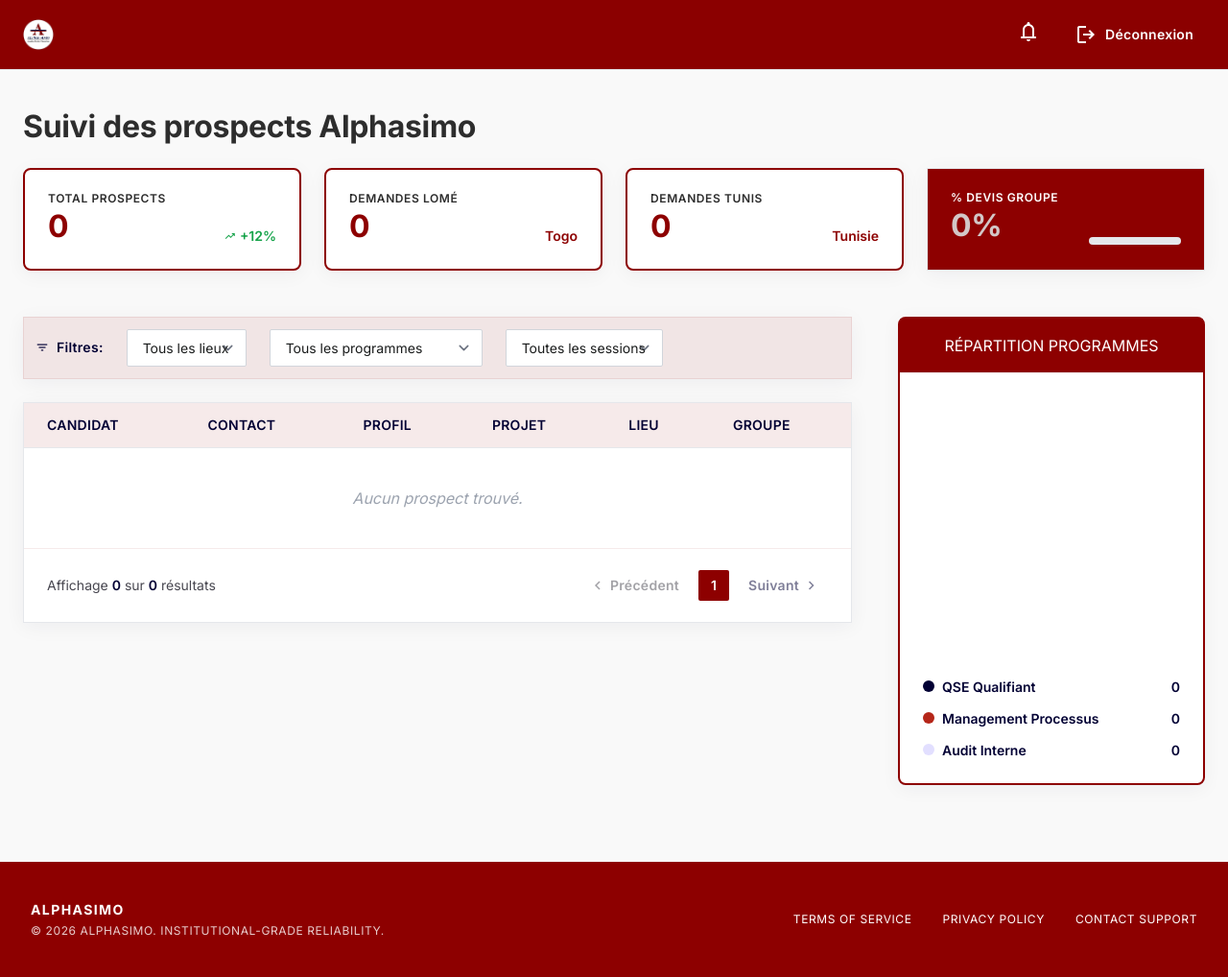
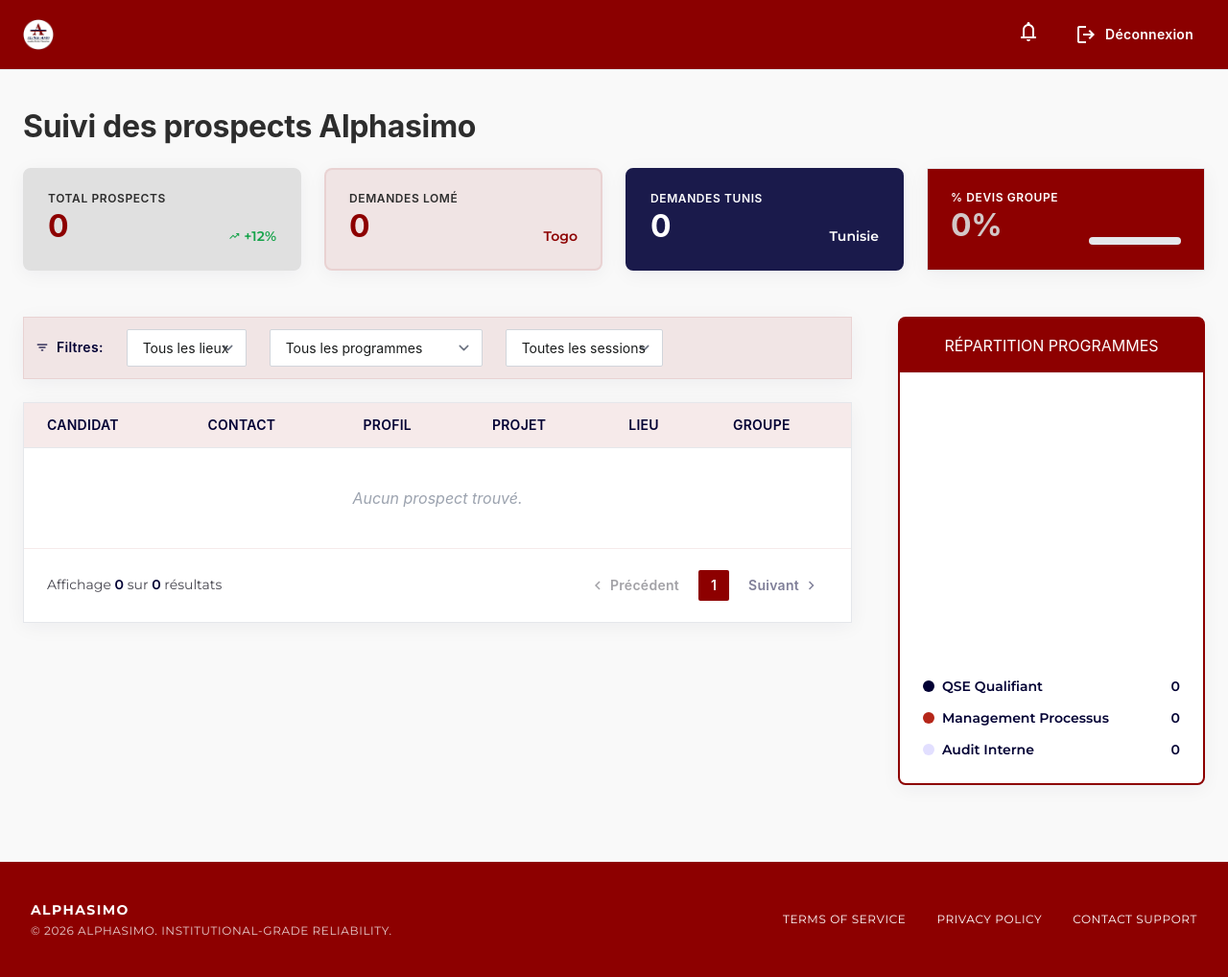
Before and after one commit to Alk096/alphasimo, a Django app: page /dashboad/ in a window 1280 px wide. Shown: the whole page at 96% size. Run offline with Django 5.2, Linux system fonts and the light colour scheme; the visitor is signed in with stand-in values (Sample User, id 1); data that the repository does not hold is empty; a map, chart or similar area stays blank; some libraries are stand-ins or nearby versions.

Commit message:
Modif couleur dashboard et liste des notifs

```diff
--- a/formulaire/templates/dashboad.html
+++ b/formulaire/templates/dashboad.html
@@ -8,7 +8,7 @@
     <link rel="stylesheet" href="{% static 'css/output.css' %}">
     <link rel="shortcut icon" href="{% static 'images/logo.png' %}">
     <script src="https://cdn.tailwindcss.com?plugins=forms,container-queries"></script>
-    <link href="https://fonts.googleapis.com/css2?family=Inter:wght@400;600;700;800&amp;display=swap" rel="stylesheet"/>
+    <link href="https://fonts.googleapis.com/css2?family=Montserrat:wght@400;500;600;700;800&display=swap" rel="stylesheet"/>
     <link href="https://fonts.googleapis.com/css2?family=Material+Symbols+Outlined:wght,FILL@100..700,0..1&amp;display=swap" rel="stylesheet"/>
     <script src="https://cdn.jsdelivr.net/npm/chart.js"></script>
 
@@ -120,17 +120,17 @@
         }
     </script>
 </head>
-<body class="bg-background font-body-md text-on-surface">
+<body class="bg-background font-body-md text-on-surface" style="font-family: 'Montserrat', sans-serif;">
 
 <!-- Top Navigation Bar -->
-<header class="bg-[#8B0000] font-['Inter'] antialiased docked full-width top-0 border-b border-gray-200 flat no shadows sticky z-50">
+<header class="bg-[#8B0000] antialiased docked full-width top-0 border-b border-gray-200 flat no shadows sticky z-50">
     <div class="flex justify-between items-center w-full px-6 py-4 max-w-7xl mx-auto">
         {% comment %} <h1 class="text-2xl font-bold tracking-tight text-white">Alphasimo</h1> {% endcomment %}
         <img src="{% static 'images/logo.png' %}" alt="Logo" class="w-8 h-8">
         <div class="flex items-center gap-4">
             <div class="relative mr-2">
                 <span id="notif-btn" class="material-symbols-outlined text-white cursor-pointer hover:bg-[#2D2D2D] rounded-full transition-colors" data-icon="notifications">notifications</span>
-                <span id="notif-badge" class="absolute top-1 right-1 bg-secondary text-white text-[10px] font-bold h-4 w-4 flex items-center justify-center rounded-full">0</span>
+                <span id="notif-badge" class="absolute -top-1 -right-1 bg-secondary text-white text-[9px] font-bold h-4 w-4 flex items-center justify-center rounded-full border border-[#8B0000]">0</span>
                 <!-- Notification Dropdown -->
                 <div id="notif-dropdown" class="hidden absolute right-0 mt-4 w-80 bg-white border border-gray-200 shadow-xl rounded-xl z-[60] overflow-hidden">
                     <div class="px-6 py-4 border-b border-gray-100 flex items-center justify-between bg-surface-container-low">
@@ -161,7 +161,7 @@
         <h2 class="font-h1 text-h1 text-[#2D2D2D] mb-md">Suivi des prospects Alphasimo</h2>
         <div class="grid grid-cols-1 md:grid-cols-4 gap-gutter">
             <!-- KPI Card 1 -->
-            <div class="bg-[#FFFFFF] p-md border-[#8D0000] border-2 rounded-xl bordeaux-border custom-shadow relative overflow-hidden">
+            <div class="bg-[#E0E0E0] p-md border-[#E0E0E0] border-2 rounded-xl bordeaux-border custom-shadow relative overflow-hidden">
                 <p class="font-label-md text-label-md text-[#2D2D2D] uppercase mb-xs">Total Prospects</p>
                 <div class="flex justify-between items-end">
                     <span id="kpi-total" class="font-h1 text-h1 text-[#8D0000]">—</span>
@@ -174,7 +174,7 @@
                 </div>
             </div>
             <!-- KPI Card 2 -->
-            <div class="bg-[#FFFFFF] p-md border-2 rounded-xl border-[#8D0000] bordeaux-border custom-shadow">
+            <div class="bg-[#8D000015] p-md border-2 rounded-xl border-[#8D000015] bordeaux-border custom-shadow">
                 <p class="font-label-md text-label-md text-[#2D2D2D] uppercase mb-xs">Demandes Lomé</p>
                 <div class="flex justify-between items-end">
                     <span id="kpi-lome" class="font-h1 text-h1 text-[#8D0000]">—</span>
@@ -182,11 +182,11 @@
                 </div>
             </div>
             <!-- KPI Card 3 -->
-            <div class="bg-[#FFFFFF] p-md border-2 rounded-xl border-[#8D0000] bordeaux-border custom-shadow">
-                <p class="font-label-md text-label-md text-[#2D2D2D] uppercase mb-xs">Demandes Tunis</p>
+            <div class="bg-[#1A1A4B] p-md border-2 rounded-xl border-[#1A1A4B] bordeaux-border custom-shadow">
+                <p class="font-label-md text-label-md text-[#FFFFFF] uppercase mb-xs">Demandes Tunis</p>
                 <div class="flex justify-between items-end">
-                    <span id="kpi-tunis" class="font-h1 text-h1 text-[#8D0000]">—</span>
-                    <span class="text-[#8D0000] text-sm font-semibold">Tunisie</span>
+                    <span id="kpi-tunis" class="font-h1 text-h1 text-[#FFFFFF]">—</span>
+                    <span class="text-[#FFFFFF] text-sm font-semibold">Tunisie</span>
                 </div>
             </div>
             <!-- KPI Card 4 -->
@@ -306,12 +306,12 @@
     <div class="flex flex-col md:flex-row justify-between items-center w-full px-8 py-10 max-w-7xl mx-auto gap-4">
         <div class="flex flex-col gap-1">
             <span class="text-sm font-bold text-white uppercase tracking-widest">Alphasimo</span>
-            <p class="text-xs font-['Inter'] text-white/80 uppercase tracking-wider">© 2026 Alphasimo. Institutional-grade reliability.</p>
+            <p class="text-xs text-white/80 uppercase tracking-wider">© 2026 Alphasimo. Institutional-grade reliability.</p>
         </div>
         <div class="flex gap-8">
-            <a class="text-xs font-['Inter'] text-white uppercase tracking-wider hover:text-[#2D2D2D] transition-opacity duration-200" href="#">Terms of Service</a>
-            <a class="text-xs font-['Inter'] text-white uppercase tracking-wider hover:text-[#2D2D2D] transition-opacity duration-200" href="#">Privacy Policy</a>
-            <a class="text-xs font-['Inter'] text-white uppercase tracking-wider hover:text-[#2D2D2D] transition-opacity duration-200" href="#">Contact Support</a>
+            <a class="text-xs text-white uppercase tracking-wider hover:text-[#2D2D2D] transition-opacity duration-200" href="#">Terms of Service</a>
+            <a class="text-xs text-white uppercase tracking-wider hover:text-[#2D2D2D] transition-opacity duration-200" href="#">Privacy Policy</a>
+            <a class="text-xs text-white uppercase tracking-wider hover:text-[#2D2D2D] transition-opacity duration-200" href="#">Contact Support</a>
         </div>
     </div>
 </footer>
--- a/formulaire/templates/formulaire.html
+++ b/formulaire/templates/formulaire.html
@@ -13,8 +13,9 @@
     <link rel="stylesheet" href="{% static 'vendor/flatpickr/plugins/monthSelect/style.css' %}">
     <!-- Lucide Icons -->
     <script src="https://unpkg.com/lucide@latest"></script>
+    <link href="https://fonts.googleapis.com/css2?family=Montserrat:wght@400;500;600;700;800&display=swap" rel="stylesheet"/>
     <style>
-        body { margin: 0; font-family: 'Inter'; background-color: #f8fafc; }
+        body { margin: 0; font-family: 'Montserrat', sans-serif; background-color: #f8fafc; }
         .animate-fade-in { animation: fadeIn 0.3s ease-in-out; }
         @keyframes fadeIn { from { opacity: 0; transform: translateY(10px); } to { opacity: 1; transform: translateY(0); } }
         #success-modal {
@@ -220,7 +221,7 @@
                 <div class="w-20 h-20 bg-green-100 rounded-full flex items-center justify-center mx-auto mb-6">
                     <i data-lucide="check-circle" class="w-12 h-12 text-green-600"></i>
                 </div>
-                <h2 class="text-3xl font-bold mb-4" style="color: #1A1A4B;">Félicitations !</h2>
+                <h2 class="text-3xl font-bold mb-4" style="color: #8D0000;">Félicitations !</h2>
                 <p class="text-[#2D2D2D] mb-8 leading-relaxed">
                     {% if messages %}
                         {% for message in messages %}
--- a/formulaire/templates/login.html
+++ b/formulaire/templates/login.html
@@ -9,7 +9,11 @@
     <link rel="shortcut icon" href="{% static 'images/logo.png' %}">
     <!-- Lucide Icons -->
     <script src="https://unpkg.com/lucide@latest"></script>
+    <link href="https://fonts.googleapis.com/css2?family=Montserrat:wght@400;500;600;700;800&display=swap" rel="stylesheet"/>
     <style>
+        body {
+            font-family: 'Montserrat', sans-serif;
+        }
         .animate-fade-in {
             animation: fadeIn 0.3s ease-in-out;
         }
--- a/formulaire/views.py
+++ b/formulaire/views.py
@@ -73,7 +73,7 @@ def api_dashboard_data(request):
     }
 
     # Latest 4 for notifications
-    latest_prospects = prospects_query.filter(is_read=False)
+    latest_prospects = prospects_query[:4]
     latest_data = []
     for p in latest_prospects:
         latest_data.append({
--- a/static/css/output.css
+++ b/static/css/output.css
@@ -662,6 +684,12 @@
     border-bottom-style: var(--tw-border-style);
     border-bottom-width: 1px;
   }
+  .border-\[\#1A1A4B\] {
+    border-color: #1A1A4B;
+  }
+  .border-\[\#1A1A\] {
+    border-color: #1A1A;
+  }
   .border-\[\#8B0000\] {
     border-color: #8B0000;
   }
@@ -1054,6 +1103,9 @@
   }
   .text-\[\#E0E0E0\] {
     color: #E0E0E0;
+  }
+  .text-\[\#FFFFFF\] {
+    color: #FFFFFF;
   }
   .text-\[\#\] {
     color: #;
```
Also changed, not shown: other parts of static/css/output.css (+46 -0 lines).
